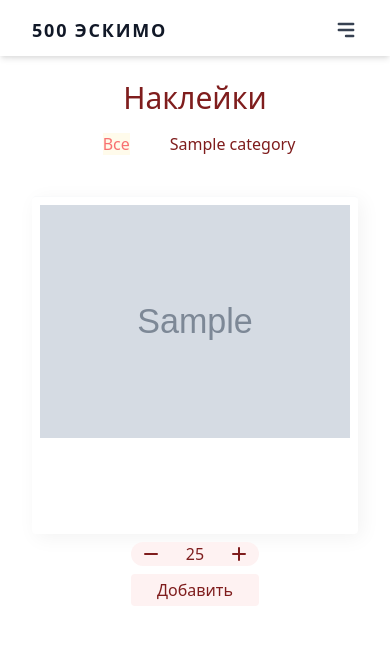
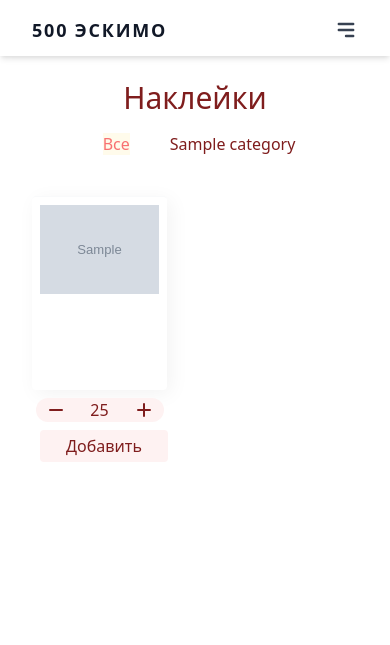
Before and after one commit to ilvits/icecream_shop, a Django app: page /shop/ in a window 390 px wide. Shown: the top 645 px of the page. Run offline with Django 3.2, Linux system fonts and the light colour scheme; tables that the repository leaves empty hold one stand-in row (values such as "Sample post"); grey boxes marked "Sample" are stand-in pictures; parts of the project's set-up code (start-up, migrations or seed data) failed here and were passed over; some libraries are stand-ins or nearby versions.

Commit message:
design changes

```diff
--- a/shop/static/css/main.css
+++ b/shop/static/css/main.css
@@ -53,6 +53,7 @@ input[type="number"]:focus {
 input[type="number"]::-webkit-outer-spin-button,
 input[type="number"]::-webkit-inner-spin-button {
     display: none;
+    margin: 0;
 }
 
 /* .number-minus {
--- a/shop/templates/shop/product/list.html
+++ b/shop/templates/shop/product/list.html
@@ -29,7 +29,7 @@
         </ul>
     </div>
 <div class="flex items-center justify-center">
-    <div class="grid grid-cols-1 gap-6 sm:grid-cols-1 md:grid-cols-3 lg:grid-cols-4 xl:grid-cols-6 mt-6">
+    <div class="grid grid-cols-2 gap-6 sm:grid-cols-2 md:grid-cols-3 lg:grid-cols-4 xl:grid-cols-6 mt-6">
         {% for product in products %}
             <div class="md:w-44 lg:w-44 rounded bg-white p-2 m-4 border-t border-gray-50" style="box-shadow: 4px 4px 20px rgba(0, 0, 0, .05);">
                 <div class="card-image h-full md:h-40">
```
